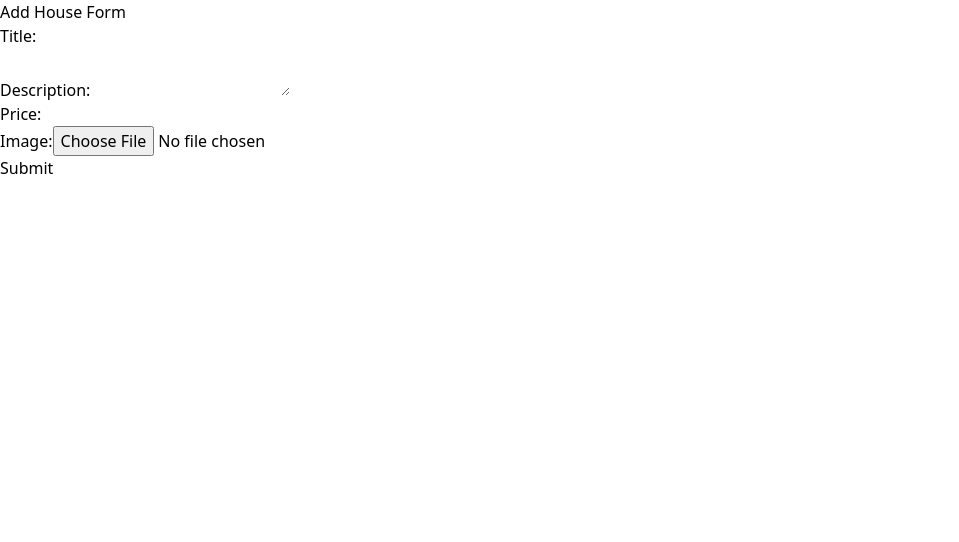
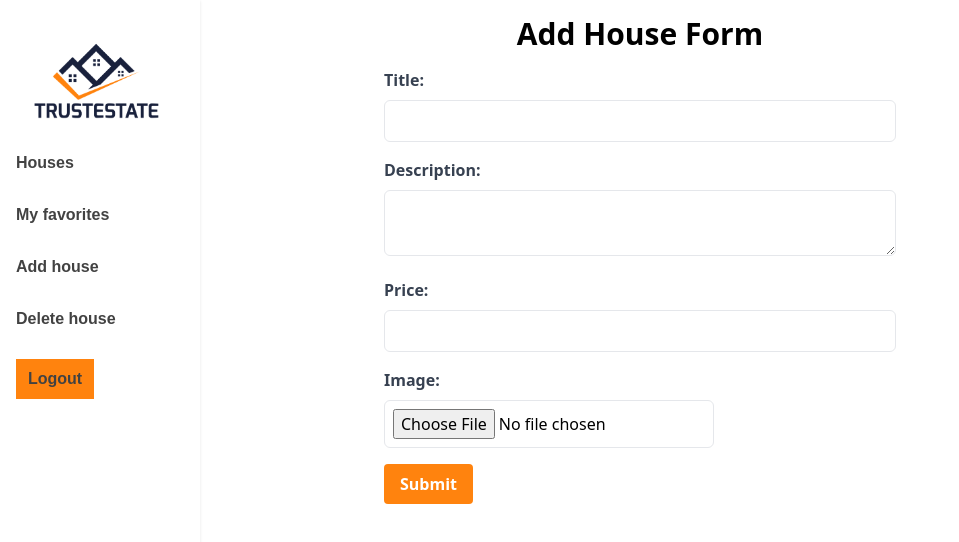
Before and after one commit to samuelmoiwa/rent-a-house-frontend, a React (Create React App) app: page /addhouse in a window 1280 px wide. Shown: the top 542 px of the page, without its empty margins (0-959 px from the left). Built offline with nearby package versions, Linux system fonts and the light colour scheme.

Commit message:
update AddHouse.jsx

```diff
--- a/src/components/AddHouse.jsx
+++ b/src/components/AddHouse.jsx
@@ -2,6 +2,7 @@
 import React, { useState } from 'react';
 import { useDispatch } from 'react-redux';
 import { addHouse } from '../redux/house/addHouseSlice';
+import NavBar from './navBar/NavBar';
 
 export default function AddHouse() {
   const [formData, setFormData] = useState({
@@ -33,14 +34,17 @@ export default function AddHouse() {
   };
 
   return (
-    <div>
-      <h1>Add House Form</h1>
-      <form onSubmit={handleSubmit} encType="multipart/form-data">
-        <div>
-          <label htmlFor="title">
+    <>
+      <NavBar />
+      <div className="container mx-auto p-4">
+        <h1 className="text-3xl font-bold mb-4 text-center">Add House Form</h1>
+        <form className="max-w-lg mx-auto" onSubmit={handleSubmit} encType="multipart/form-data">
+          <div className="mb-4">
+            <label className="block text-gray-700 font-bold mb-2" htmlFor="title">
               Title:
             </label>
             <input
+              className="w-full p-2 border rounded-md"
               type="text"
               id="title"
               name="title"
@@ -48,20 +52,24 @@ export default function AddHouse() {
               onChange={handleInputChange}
             />
           </div>
-        <div>
-          <label htmlFor="description">
+          <div className="mb-4">
+            <label className="block text-gray-700 font-bold mb-2" htmlFor="description">
               Description:
             </label>
             <textarea
+              className="w-full p-2 border rounded-md"
               id="description"
               name="description"
               value={formData.description}
               onChange={handleInputChange}
             />
           </div>
-        <div>
-          <label htmlFor="price">Price:</label>
+          <div className="mb-4">
+            <label className="block text-gray-700 font-bold mb-2" htmlFor="price">
+              Price:
+            </label>
             <input
+              className="w-full p-2 border rounded-md"
               type="number"
               id="price"
               name="price"
@@ -69,9 +77,12 @@ export default function AddHouse() {
               onChange={handleInputChange}
             />
           </div>
-        <div>
-          <label htmlFor="image">Image:</label>
+          <div className="mb-4">
+            <label className="block text-gray-700 font-bold mb-2" htmlFor="image">
+              Image:
+            </label>
             <input
+              className="p-2 border rounded-md"
               type="file"
               id="image"
               name="image"
@@ -79,9 +90,14 @@ export default function AddHouse() {
               onChange={handleImageChange}
             />
           </div>
-        <button type="submit">Submit</button>
+          <button
+            className="bg-button-color hover:bg-button-hover-color text-white font-bold py-2 px-4 rounded"
+            type="submit"
+          >
+            Submit
+          </button>
         </form>
-
       </div>
+    </>
   );
 }
```
Lines whose indentation alone changed are shown as unchanged.
